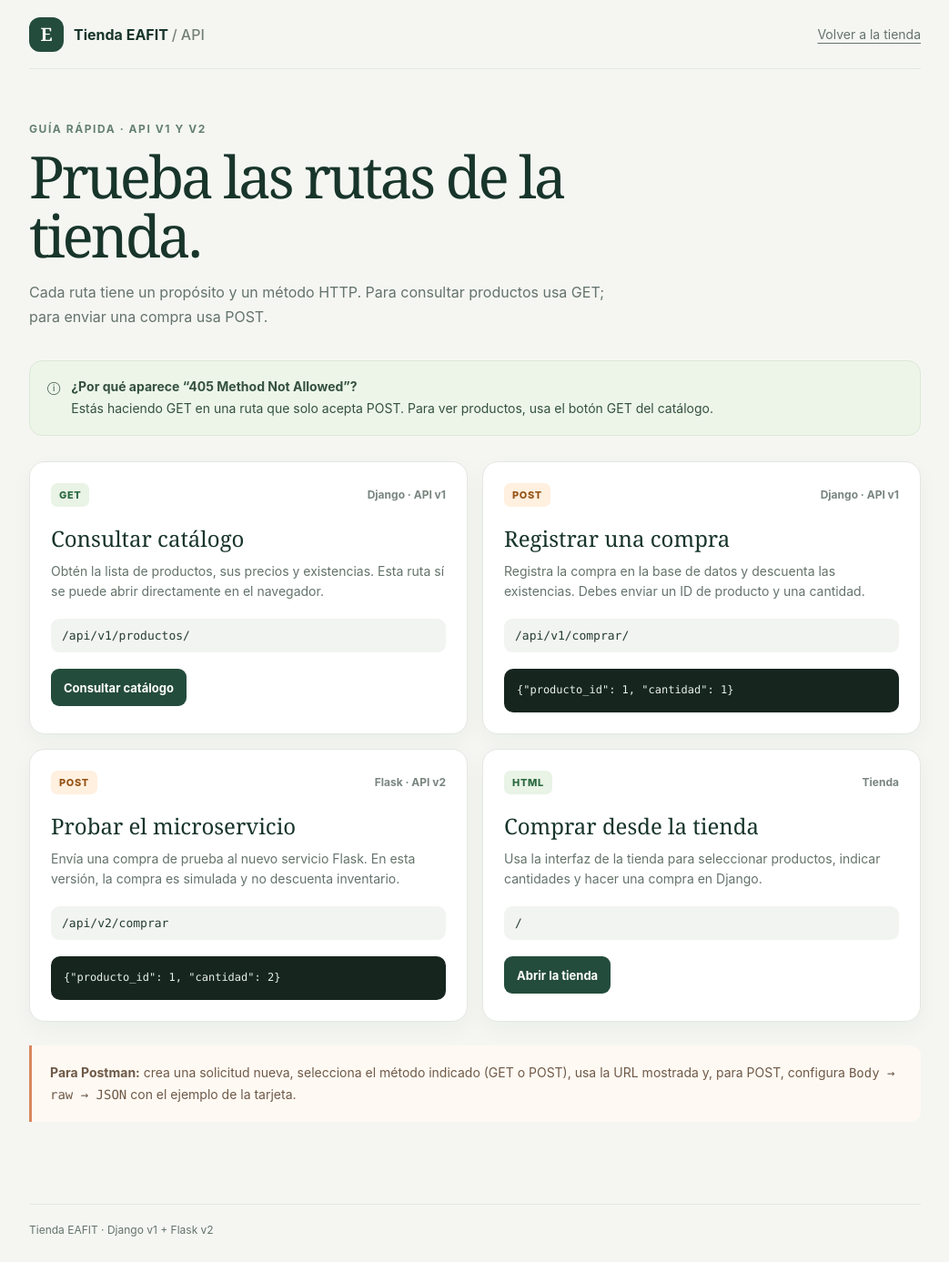
After one commit to JoanP-B/tienda-api_tutorial06, a Django app: page /api/ in a window 1280 px wide. The commit adds this page. Shown: the whole page at 91% size, without its empty margins (118-1161 px from the left). Run offline with Django 5.2, Linux system fonts and the light colour scheme.

Commit message:
Add API documentation and update README with route information

```diff
--- a/config/urls.py
+++ b/config/urls.py
@@ -1,11 +1,12 @@
 from django.contrib import admin
 from django.urls import include, path
 
-from store.views import tienda
+from store.views import api_documentacion, tienda
 
 
 urlpatterns = [
     path("", tienda, name="tienda"),
+    path("api/", api_documentacion, name="api-documentacion"),
     path("admin/", admin.site.urls),
     path("api/v1/", include("store.urls")),
 ]
--- /dev/null
+++ b/store/templates/store/api_docs.html
@@ -0,0 +1,167 @@
+<!doctype html>
+<html lang="es">
+  <head>
+    <meta charset="utf-8">
+    <meta name="viewport" content="width=device-width, initial-scale=1">
+    <meta name="theme-color" content="#f5f6f2">
+    <title>API de Tienda EAFIT</title>
+    <style>
+      :root {
+        color-scheme: light;
+        font-family: Inter, ui-sans-serif, system-ui, -apple-system, BlinkMacSystemFont, "Segoe UI", sans-serif;
+        color: #18352b;
+        background: #f5f6f2;
+        font-synthesis: none;
+        text-rendering: optimizeLegibility;
+        --green: #244c3c;
+        --muted: #64736b;
+        --line: #e2e8e1;
+        --surface: #fff;
+      }
+
+      * { box-sizing: border-box; }
+      body { margin: 0; }
+      a { color: inherit; }
+      .shell { width: min(980px, calc(100% - 36px)); margin: 0 auto; }
+      header { display: flex; min-height: 76px; align-items: center; justify-content: space-between; border-bottom: 1px solid var(--line); }
+      .brand { display: flex; align-items: center; gap: 11px; font-weight: 750; text-decoration: none; }
+      .mark { display: grid; width: 38px; height: 38px; place-items: center; border-radius: 12px; background: var(--green); color: white; font-family: Georgia, serif; font-size: 20px; }
+      .back { color: var(--muted); font-size: 14px; text-decoration-thickness: 1px; text-underline-offset: 4px; }
+      main { padding: 58px 0 76px; }
+      .eyebrow { margin: 0 0 12px; color: #658170; font-size: 12px; font-weight: 750; letter-spacing: .13em; text-transform: uppercase; }
+      h1, h2, p { margin-top: 0; }
+      h1 { max-width: 680px; margin-bottom: 16px; font-family: Georgia, serif; font-size: clamp(40px, 7vw, 64px); font-weight: 400; letter-spacing: -.05em; line-height: 1.02; }
+      .intro { max-width: 660px; margin-bottom: 34px; color: var(--muted); font-size: 16px; line-height: 1.7; }
+      .notice { display: flex; gap: 12px; align-items: flex-start; margin-bottom: 28px; padding: 17px 19px; border: 1px solid #dbe8d7; border-radius: 14px; background: #edf5e9; color: #34513e; font-size: 14px; line-height: 1.6; }
+      .notice strong { display: block; margin-bottom: 2px; }
+      .routes { display: grid; grid-template-columns: repeat(2, minmax(0, 1fr)); gap: 16px; }
+      .route { display: flex; flex-direction: column; min-height: 282px; padding: 23px; border: 1px solid var(--line); border-radius: 17px; background: var(--surface); box-shadow: 0 8px 25px rgb(31 55 40 / 4%); }
+      .route-top { display: flex; align-items: center; justify-content: space-between; gap: 10px; margin-bottom: 18px; }
+      .method { padding: 6px 9px; border-radius: 7px; background: #e9f3e6; color: #2a6940; font-size: 11px; font-weight: 800; letter-spacing: .06em; }
+      .method.post { background: #fff0df; color: #965416; }
+      .version { color: #79857f; font-size: 12px; font-weight: 650; }
+      h2 { margin-bottom: 9px; font-family: Georgia, serif; font-size: 24px; font-weight: 400; }
+      .route p { margin-bottom: 19px; color: var(--muted); font-size: 14px; line-height: 1.6; }
+      code, pre { font-family: ui-monospace, SFMono-Regular, Consolas, monospace; }
+      .path { display: block; overflow-wrap: anywhere; margin-bottom: 18px; padding: 11px 12px; border-radius: 9px; background: #f2f4f1; color: #263e33; font-size: 13px; }
+      .button, .link-button { display: inline-flex; min-height: 41px; align-items: center; justify-content: center; align-self: flex-start; padding: 0 14px; border: 0; border-radius: 9px; background: var(--green); color: white; cursor: pointer; font: inherit; font-size: 13px; font-weight: 700; text-decoration: none; }
+      .button:hover, .link-button:hover { background: #19392d; }
+      .result { display: none; margin-top: 15px; }
+      .result.visible { display: block; }
+      .result-label { display: block; margin-bottom: 7px; color: var(--muted); font-size: 12px; font-weight: 700; }
+      pre { overflow: auto; max-height: 240px; margin: 0; padding: 14px; border-radius: 10px; background: #17251f; color: #e6f1e9; font-size: 12px; line-height: 1.6; white-space: pre-wrap; overflow-wrap: anywhere; }
+      .hint { margin-top: 26px; padding: 18px 20px; border-left: 3px solid #d9875f; border-radius: 0 12px 12px 0; background: #fff9f3; color: #6e5a48; font-size: 14px; line-height: 1.65; }
+      footer { padding: 20px 0 28px; border-top: 1px solid var(--line); color: var(--muted); font-size: 12px; }
+      @media (max-width: 650px) {
+        .routes { grid-template-columns: 1fr; }
+        main { padding-top: 40px; }
+        header { min-height: 68px; }
+        .route { min-height: auto; }
+      }
+    </style>
+  </head>
+  <body>
+    <div class="shell">
+      <header>
+        <a class="brand" href="/" aria-label="Volver a Tienda EAFIT">
+          <span class="mark" aria-hidden="true">E</span>
+          <span>Tienda EAFIT <span style="color:#758077;font-weight:500">/ API</span></span>
+        </a>
+        <a class="back" href="/">Volver a la tienda</a>
+      </header>
+
+      <main>
+        <p class="eyebrow">Guía rápida · API v1 y v2</p>
+        <h1>Prueba las rutas de la tienda.</h1>
+        <p class="intro">Cada ruta tiene un propósito y un método HTTP. Para consultar productos usa GET; para enviar una compra usa POST.</p>
+
+        <aside class="notice">
+          <span aria-hidden="true">ⓘ</span>
+          <div><strong>¿Por qué aparece “405 Method Not Allowed”?</strong>Estás haciendo GET en una ruta que solo acepta POST. Para ver productos, usa el botón GET del catálogo.</div>
+        </aside>
+
+        <section class="routes" aria-label="Rutas de la API">
+          <article class="route">
+            <div class="route-top">
+              <span class="method">GET</span>
+              <span class="version">Django · API v1</span>
+            </div>
+            <h2>Consultar catálogo</h2>
+            <p>Obtén la lista de productos, sus precios y existencias. Esta ruta sí se puede abrir directamente en el navegador.</p>
+            <code class="path">/api/v1/productos/</code>
+            <button class="button" id="get-catalog" type="button">Consultar catálogo</button>
+            <div class="result" id="catalog-result" aria-live="polite">
+              <span class="result-label" id="catalog-status">Respuesta JSON</span>
+              <pre id="catalog-json"></pre>
+            </div>
+          </article>
+
+          <article class="route">
+            <div class="route-top">
+              <span class="method post">POST</span>
+              <span class="version">Django · API v1</span>
+            </div>
+            <h2>Registrar una compra</h2>
+            <p>Registra la compra en la base de datos y descuenta las existencias. Debes enviar un ID de producto y una cantidad.</p>
+            <code class="path">/api/v1/comprar/</code>
+            <pre>{"producto_id": 1, "cantidad": 1}</pre>
+          </article>
+
+          <article class="route">
+            <div class="route-top">
+              <span class="method post">POST</span>
+              <span class="version">Flask · API v2</span>
+            </div>
+            <h2>Probar el microservicio</h2>
+            <p>Envía una compra de prueba al nuevo servicio Flask. En esta versión, la compra es simulada y no descuenta inventario.</p>
+            <code class="path">/api/v2/comprar</code>
+            <pre>{"producto_id": 1, "cantidad": 2}</pre>
+          </article>
+
+          <article class="route">
+            <div class="route-top">
+              <span class="method">HTML</span>
+              <span class="version">Tienda</span>
+            </div>
+            <h2>Comprar desde la tienda</h2>
+            <p>Usa la interfaz de la tienda para seleccionar productos, indicar cantidades y hacer una compra en Django.</p>
+            <code class="path">/</code>
+            <a class="link-button" href="/">Abrir la tienda</a>
+          </article>
+        </section>
+
+        <p class="hint"><strong>Para Postman:</strong> crea una solicitud nueva, selecciona el método indicado (GET o POST), usa la URL mostrada y, para POST, configura <code>Body → raw → JSON</code> con el ejemplo de la tarjeta.</p>
+      </main>
+
+      <footer>Tienda EAFIT · Django v1 + Flask v2</footer>
+    </div>
+    <script>
+      const catalogButton = document.querySelector("#get-catalog");
+      const catalogResult = document.querySelector("#catalog-result");
+      const catalogStatus = document.querySelector("#catalog-status");
+      const catalogJson = document.querySelector("#catalog-json");
+
+      catalogButton.addEventListener("click", async () => {
+        catalogButton.disabled = true;
+        catalogButton.textContent = "Consultando…";
+        catalogResult.classList.add("visible");
+
+        try {
+          const response = await fetch("/api/v1/productos/", {
+            headers: { Accept: "application/json" },
+          });
+          const body = await response.json();
+          catalogStatus.textContent = `Respuesta HTTP ${response.status}`;
+          catalogJson.textContent = JSON.stringify(body, null, 2);
+        } catch (error) {
+          console.error("No se pudo consultar el catálogo.", error);
+          catalogStatus.textContent = "No se pudo conectar con la API";
+          catalogJson.textContent = "Comprueba que el servicio esté activo y que la base de datos sea accesible.";
+        } finally {
+          catalogButton.disabled = false;
+          catalogButton.textContent = "Consultar catálogo";
+        }
+      });
+    </script>
+  </body>
+</html>
--- a/store/templates/store/tienda.html
+++ b/store/templates/store/tienda.html
@@ -197,7 +197,11 @@
 
     <footer class="shell footer">
       <span>© Tienda EAFIT · Una idea para cada día.</span>
-      <a href="/api/v1/productos/">Ver catálogo JSON (API v1)</a>
+      <span>
+        <a href="/api/">Guía de la API</a>
+        ·
+        <a href="/api/v1/productos/">Catálogo JSON</a>
+      </span>
     </footer>
 
     <div class="notice" id="notice" role="status" aria-live="polite">
--- a/store/views.py
+++ b/store/views.py
@@ -1,6 +1,7 @@
 from django.shortcuts import render
 from django.views.decorators.csrf import ensure_csrf_cookie
 from rest_framework import status
+from rest_framework.renderers import JSONRenderer
 from rest_framework.response import Response
 from rest_framework.views import APIView
 
@@ -22,13 +23,21 @@ def tienda(request):
     )
 
 
+def api_documentacion(request):
+    return render(request, "store/api_docs.html")
+
+
 class ProductosView(APIView):
+    renderer_classes = [JSONRenderer]
+
     def get(self, request):
         productos = Producto.objects.all()
         return Response(ProductoSerializer(productos, many=True).data)
 
 
 class ComprarView(APIView):
+    renderer_classes = [JSONRenderer]
+
     def post(self, request):
         request_serializer = CompraRequestSerializer(data=request.data)
         request_serializer.is_valid(raise_exception=True)
```
Also changed, not shown: store/tests.py (+11 -0 lines), README.md.
